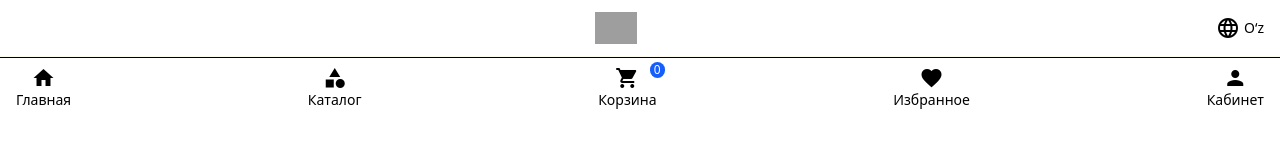
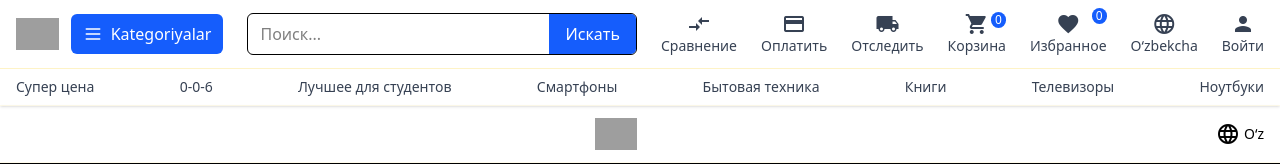
Before and after one commit to jumayevshuxrat000/exem5, a website: page index.html in a window 1280 px wide. Shown: the top 167 px of the page. Drawn offline with Linux system fonts and the light colour scheme; no server answers; grey boxes are pictures that could not be loaded.

Commit message:
adadfwsEDCA

```diff
--- a/index.html
+++ b/index.html
@@ -23,7 +23,77 @@
 </style>
 
 <body>
-<header class="border-b border-amber-50 shadow-sm">
+  <header class="border-b border-amber-50 shadow-sm">
+    <div class="max-w-7xl mx-auto px-4 flex items-center justify-between py-3">
+
+      <div class="flex items-center gap-3">
+        <img src="https://asaxiy.uz/custom-assets/images/logos/asaxiy-logo.svg" alt="Logo" class="h-8">
+
+        <button
+          class="flex items-center gap-2 bg-blue-600 text-white px-3 py-2 rounded-md hover:bg-blue-700 transition">
+          <svg class="w-5 h-5" fill="none" stroke="currentColor" stroke-width="2" viewBox="0 0 24 24">
+            <path stroke-linecap="round" stroke-linejoin="round" d="M4 6h16M4 12h16M4 18h16" />
+          </svg>
+          <span>Kategoriyalar</span>
+        </button>
+      </div>
+
+      <div class="flex-1 mx-6">
+        <div class="flex border rounded-md overflow-hidden">
+          <input type="text" placeholder="Поиск..." class="w-full px-3 py-2 outline-none">
+          <button class="bg-blue-600 text-white px-4 hover:bg-blue-700 transition">Искать</button>
+        </div>
+      </div>
+
+      <div class="flex items-center gap-6 text-gray-700">
+        <div class="flex flex-col items-center text-sm cursor-pointer">
+          <span class="material-icons">compare_arrows</span>
+          <span>Сравнение</span>
+        </div>
+        <div class="flex flex-col items-center text-sm cursor-pointer">
+          <span class="material-icons">credit_card</span>
+          <span>Оплатить</span>
+        </div>
+        <div class="flex flex-col items-center text-sm cursor-pointer">
+          <span class="material-icons">local_shipping</span>
+          <span>Отследить</span>
+        </div>
+        <div class="flex flex-col items-center text-sm cursor-pointer relative">
+          <span id="karzinka-btn" class="material-icons">shopping_cart</span>
+          <span>Корзина</span>
+          <span id="cart-count" class="absolute -top-0 -right-0 bg-blue-600 text-white text-xs rounded-full px-1">0</span>
+        </div>
+        <div class="flex flex-col items-center text-sm cursor-pointer relative wishlist-open">
+          <button class="material-icons border-hidden cursor-pointer" id="wishlist-btn">favorite</button>
+          <span>Избранное</span>
+          <span id="wishlist-count"
+            class="absolute -top-1 -right-0 bg-blue-600 text-white text-xs rounded-full px-1">10</span>
+        </div>
+        <div class="flex flex-col items-center text-sm cursor-pointer">
+          <span class="material-icons">language</span>
+          <span>O‘zbekcha</span>
+        </div>
+        <div class="flex flex-col items-center text-sm cursor-pointer">
+          <span class="material-icons">person</span>
+          <span>Войти</span>
+        </div>
+      </div>
+    </div>
+    <nav class="bg-white border-t border-amber-100">
+      <div
+        class="max-w-7xl mx-auto px-4 flex items-center justify-between gap-6 text-gray-700 text-sm py-2 overflow-x-auto">
+        <a href="#" class="hover:text-blue-600">Супер цена</a>
+        <a href="#" class="hover:text-blue-600">0-0-6</a>
+        <a href="#" class="hover:text-blue-600">Лучшее для студентов</a>
+        <a href="#" class="hover:text-blue-600">Смартфоны</a>
+        <a href="#" class="hover:text-blue-600">Бытовая техника</a>
+        <a href="#" class="hover:text-blue-600">Книги</a>
+        <a href="#" class="hover:text-blue-600">Телевизоры</a>
+        <a href="#" class="hover:text-blue-600">Ноутбуки</a>
+      </div>
+    </nav>
+  </header>
+  <header class="border-b border-amber-50 shadow-sm">
   <div class="max-w-7xl mx-auto px-4 flex items-center justify-between py-3">
 
     <!-- Left: Hamburger menu -->
```
